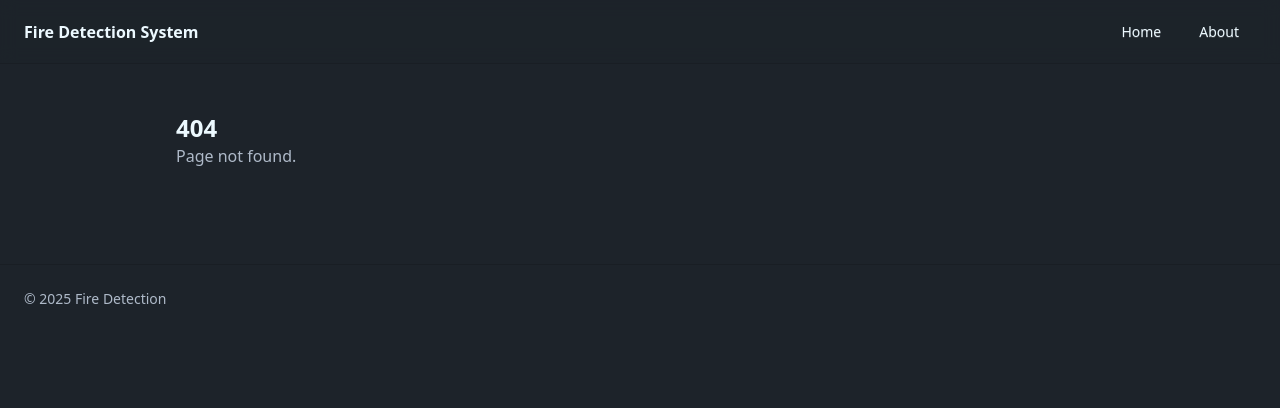
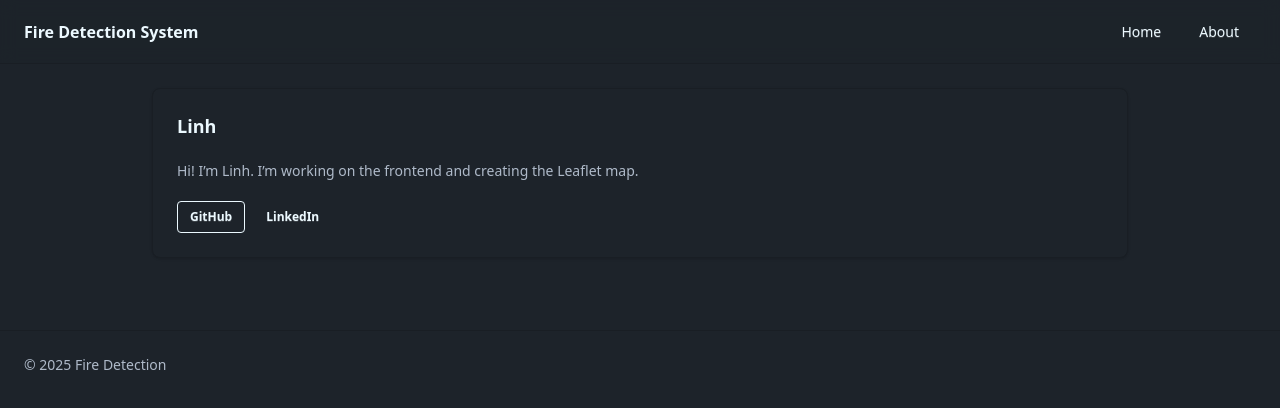
Before and after one commit to omarRdgz11/Senior-Project, a React (Vite) app in the folder frontend/: page /about/people/linh in a window 1280 px wide. Before the commit this address had no page. Shown: the top 408 px of the page. Built offline with nearby package versions, Linux system fonts and the light colour scheme.

Commit message:
feat: add linh about me page

```diff
--- a/frontend/src/pages/About/AboutPage.tsx
+++ b/frontend/src/pages/About/AboutPage.tsx
@@ -3,6 +3,7 @@ import { Link } from "react-router-dom";
 const people = [
   { name: "Omar", role: "Developer", path: "/about/people/omar" },
   { name: "Teammate", role: "Contributor", path: "/about/people/teammate" },
+  { name: "Linh", role: "Developer", path: "/about/people/linh" },
   // Add more { name, role, path } as new files are created
 ];
 
--- /dev/null
+++ b/frontend/src/pages/About/People/Linh.tsx
@@ -0,0 +1,20 @@
+export default function Linh() {
+  return (
+    <div className="card bg-base-100 border border-base-200 shadow">
+      <div className="card-body space-y-3">
+        <h1 className="card-title">Linh</h1>
+        <p className="text-base-content/70">
+          Hi! I’m Linh. I’m working on the frontend and creating the Leaflet map.
+        </p>
+        <div className="flex flex-wrap gap-2">
+          <a className="btn btn-outline btn-sm" href="https://github.com/asterphine" target="_blank" rel="noreferrer">
+            GitHub
+          </a>
+          <a className="btn btn-ghost btn-sm" href="https://www.linkedin.com/in/linh-m-huynh/" target="_blank" rel="noreferrer">
+            LinkedIn
+          </a>
+        </div>
+      </div>
+    </div>
+  );
+}
--- a/frontend/src/routes/app-routes.tsx
+++ b/frontend/src/routes/app-routes.tsx
@@ -6,6 +6,7 @@ import HomePage from "../pages/Home/HomePage";
 import AboutPage from "../pages/About/AboutPage";
 import Omar from "../pages/About/People/Omar";
 import Teammate from "../pages/About/People/Teammate";
+import Linh from "../pages/About/People/Linh";
 // Add more imports as new teammates create files
 
 const NotFound = () => (
@@ -26,6 +27,7 @@ export const router = createBrowserRouter([
       // People profiles (one route per file under About/People)
       { path: "about/people/omar", element: <Omar /> },
       { path: "about/people/teammate", element: <Teammate /> },
+      { path: "about/people/linh", element: <Linh /> },
 
       { path: "*", element: <NotFound /> },
     ],
```
